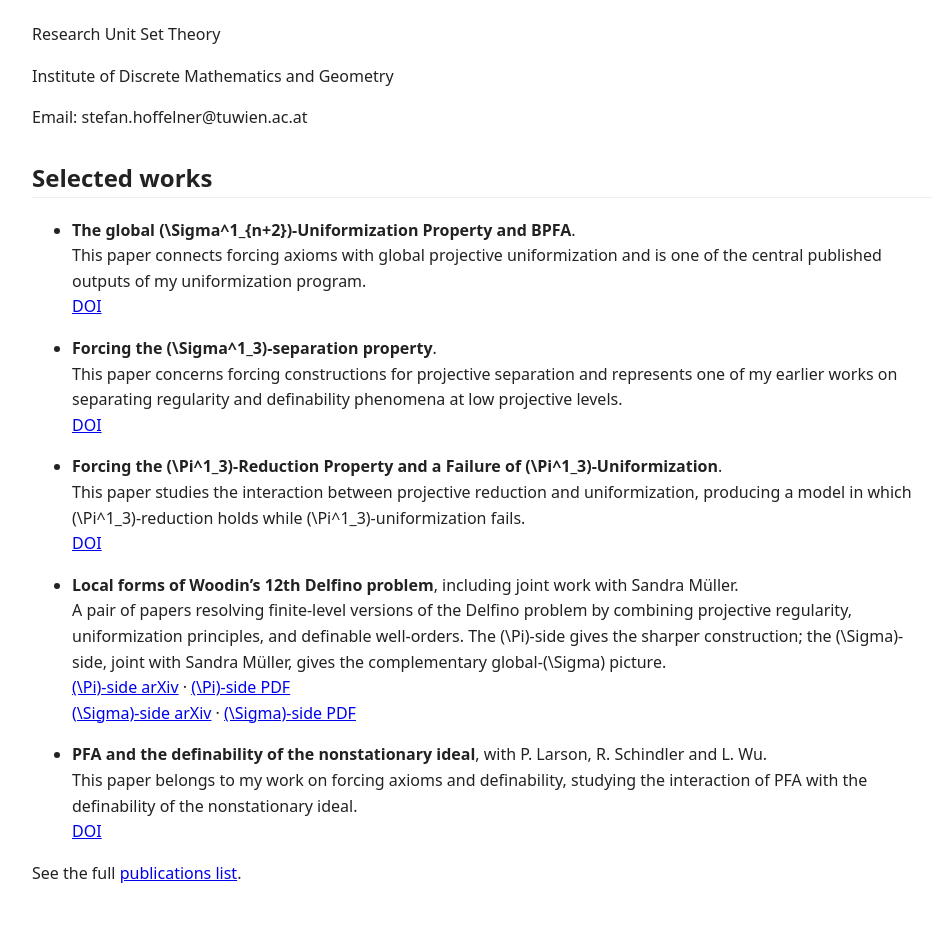
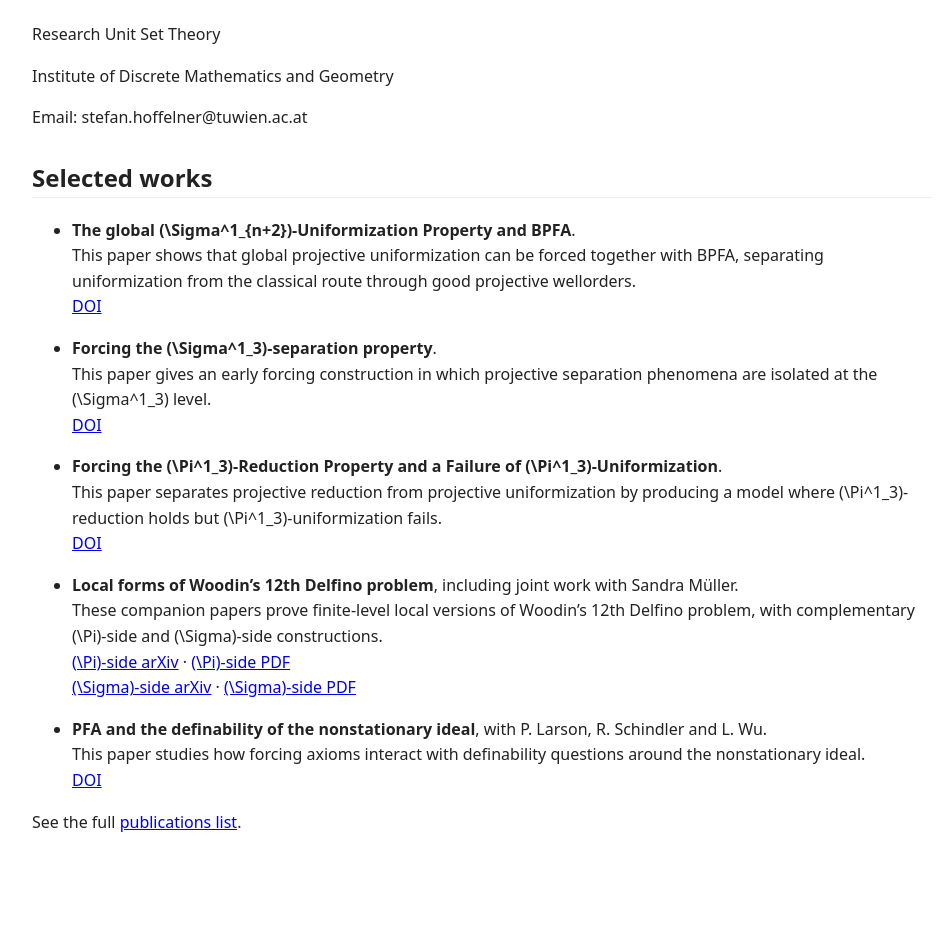
Before and after one commit to StefanHoffelner/stefanhoffelner.github.io, a Jekyll site: the page built from index.md, in a window 1280 px wide. Shown: the part 800-1742 px from the top of the page, without its empty margins (158-1103 px from the left). Built offline with Jekyll 4.4.1, drawn with Linux system fonts in a browser that asks for light colours; our own code applies the rules of GitHub Pages for plain Markdown files; a script that is not in the unit is left out; after the commit the page ends 1691 px from its top, so only the background shows below that.

Commit message:
Update selected works descriptions

```diff
--- a/index.md
+++ b/index.md
@@ -24,28 +24,27 @@ Research Unit Set Theory
 Institute of Discrete Mathematics and Geometry
 
 Email: stefan.hoffelner@tuwien.ac.at
-
 ## Selected works
 
 - **The global \(\Sigma^1_{n+2}\)-Uniformization Property and BPFA**.
-  This paper connects forcing axioms with global projective uniformization and is one of the central published outputs of my uniformization program.
+  This paper shows that global projective uniformization can be forced together with BPFA, separating uniformization from the classical route through good projective wellorders.
   [DOI](https://doi.org/10.1016/j.aim.2025.110272)
 
 - **Forcing the \(\Sigma^1_3\)-separation property**.
-  This paper concerns forcing constructions for projective separation and represents one of my earlier works on separating regularity and definability phenomena at low projective levels.
+  This paper gives an early forcing construction in which projective separation phenomena are isolated at the \(\Sigma^1_3\) level.
   [DOI](https://doi.org/10.1142/S0219061322500088)
 
 - **Forcing the \(\Pi^1_3\)-Reduction Property and a Failure of \(\Pi^1_3\)-Uniformization**.
-  This paper studies the interaction between projective reduction and uniformization, producing a model in which \(\Pi^1_3\)-reduction holds while \(\Pi^1_3\)-uniformization fails.
+  This paper separates projective reduction from projective uniformization by producing a model where \(\Pi^1_3\)-reduction holds but \(\Pi^1_3\)-uniformization fails.
   [DOI](https://doi.org/10.1016/j.apal.2023.103292)
 
 - **Local forms of Woodin's 12th Delfino problem**, including joint work with Sandra Müller.
-  A pair of papers resolving finite-level versions of the Delfino problem by combining projective regularity, uniformization principles, and definable well-orders. The \(\Pi\)-side gives the sharper construction; the \(\Sigma\)-side, joint with Sandra Müller, gives the complementary global-\(\Sigma\) picture.
+  These companion papers prove finite-level local versions of Woodin's 12th Delfino problem, with complementary \(\Pi\)-side and \(\Sigma\)-side constructions.
   [\(\Pi\)-side arXiv](https://doi.org/10.48550/arXiv.2606.13210) · [\(\Pi\)-side PDF](/papers/local-delfino-pi-side.pdf)
   [\(\Sigma\)-side arXiv](https://doi.org/10.48550/arXiv.2606.13199) · [\(\Sigma\)-side PDF](/papers/local-delfino-sigma-side.pdf)
 
 - **PFA and the definability of the nonstationary ideal**, with P. Larson, R. Schindler and L. Wu.
-  This paper belongs to my work on forcing axioms and definability, studying the interaction of PFA with the definability of the nonstationary ideal.
+  This paper studies how forcing axioms interact with definability questions around the nonstationary ideal.
   [DOI](https://doi.org/10.1017/jsl.2025.31)
 
 See the full [publications list](/publications/).
```
